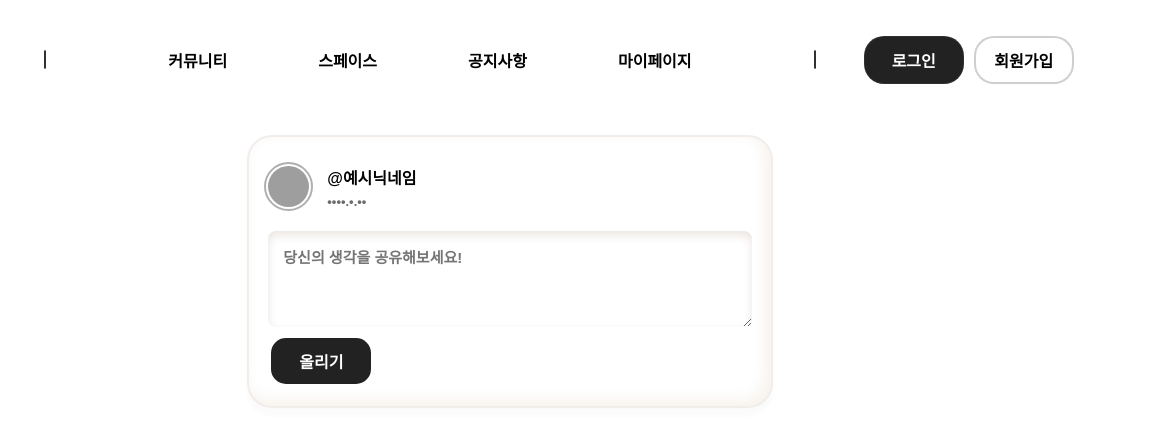
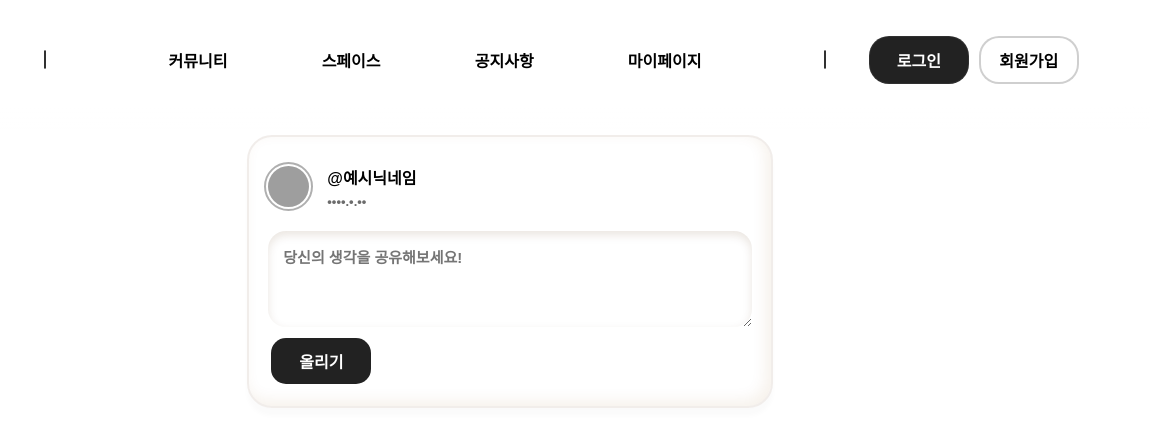
Before and after one commit to jaksim0sec/Bapsang, a website: page index.html in a window 1280 px wide. Shown: the full height of the page, 130-1280 px from the left. Drawn offline with nearby package versions, Linux system fonts and the light colour scheme; no server answers; grey boxes are pictures that could not be loaded; a web font is replaced by a local one.

Commit message:
upadate + 0.02

```diff
--- a/$3$rlqhshtmldlqfurrl.js
+++ b/$3$rlqhshtmldlqfurrl.js
@@ -33,7 +33,7 @@ HTML('body').innerHTML = `
           <div id="nickname">예시닉네임</div>
           <button
             class="midB"
-            style="width: 50px; padding: 8px; margin-top: 10px"
+            style="width: 50px; height: 50px; padding: 8px; margin-top: 10px;"
             id="logout"
             onclick="$aphpiy()"
           >
@@ -70,7 +70,7 @@ HTML('body').innerHTML = `
             <div id="nickname">예시닉네임</div>
             <button
               class="midB"
-              style="width: 130px; padding: 8px; margin-top: 10px"
+              style="padding: 8px; margin-top: 10px;width: 130px;"
               onclick="$aphpiy()"
             >
               ⨉
--- a/mypage$dud.js
+++ b/mypage$dud.js
@@ -11,7 +11,7 @@ async function timeUser(){
     if(who.status=='none'){}
     else{setTimeout(()=>{
       HTML('#Bprofile img').src = who.prof;
-      HTML('#Bnick').innerHTML = `<span class="tag"title="스태프 훈장" style=""><img src="https://ifh.cc/g/rrOtdm.png" style = "height:28px;margin-right:2px;"></span>${who.nick} <span id='Bname'>(${who.name})`;
+      HTML('#Bnick').innerHTML = `<span class="tag"title="스태프 훈장" style="display:none;"><img src="https://ifh.cc/g/rrOtdm.png" style = "height:28px;margin-right:2px;"></span>${who.nick} <span id='Bname'>(${who.name})`;
       HTML('#Babout').innerHTML = `` + who.about;
       HTML('#Bfollow').innerHTML = `<span style="font-weight:normal">팔로워</span> ${who.follow[1]} <span style="font-weight:normal">팔로우</span> ${who.follow[0]}`;
       HTML('#background').style.backgroundColor = who.color;
--- a/mypage.css
+++ b/mypage.css
@@ -162,6 +162,7 @@ main{display: block;}
   align-items: center;
   justify-content: center;
   position: relative;
+  font-weight: bolder;
 }
 
 #smallboard{
@@ -175,4 +176,5 @@ main{display: block;}
   justify-content: center;
   position: absolute;
   top: -100px;
+  font-weight: bolder;
 }
--- a/styles.css
+++ b/styles.css
@@ -143,7 +143,7 @@ header * {
 }
 
 nav {
-  width: 48vw;
+  width: 49vw;
   display: flex;
 }
 
@@ -165,7 +165,7 @@ nav div:active {
 }
 
 #more {
-  width: 230px;
+  width: auto;
   display: inline-flex;
   margin: 0px;
 }
@@ -392,7 +392,7 @@ main {
 textarea {
   resize: vertical;
   border: 2px solid transparent;
-  border-radius: 10px;
+  border-radius: 20px;
   box-shadow: inset 0px 4px 10px #572f0a20;
   padding: 15px;
   font-size: 15px;
```
